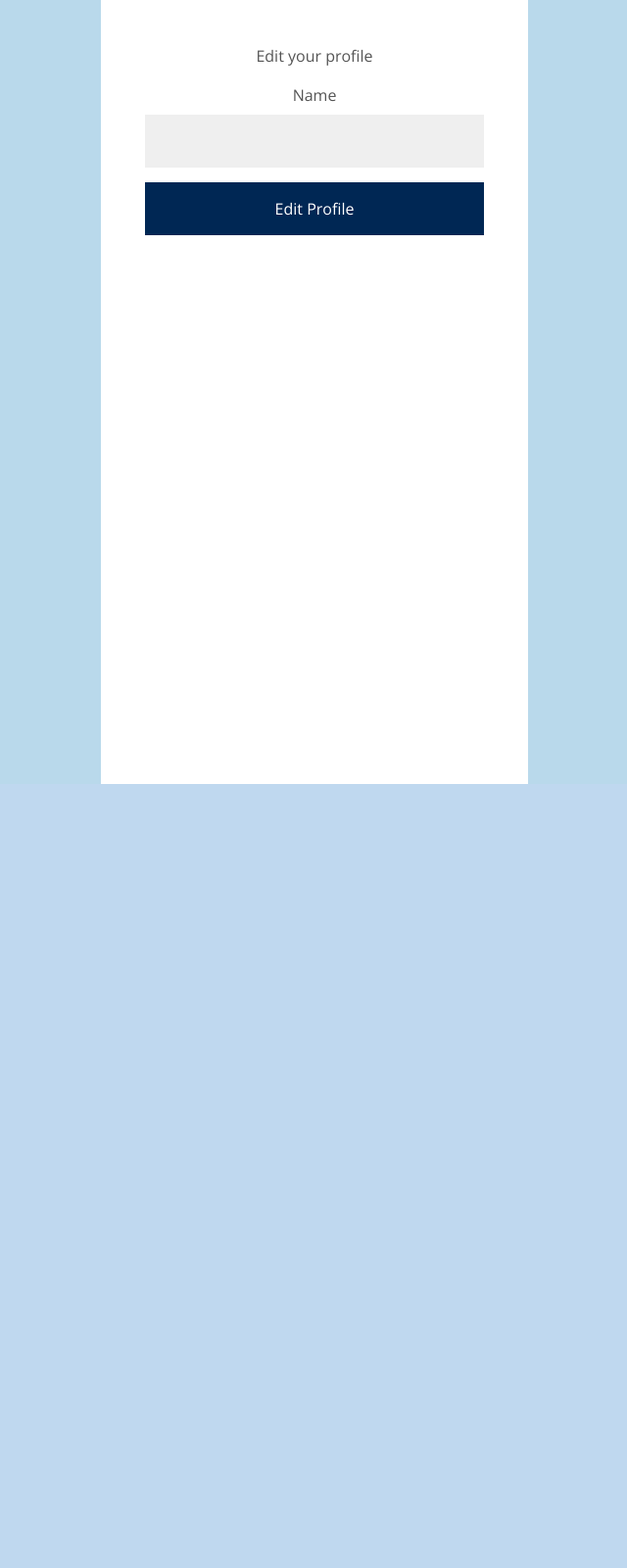
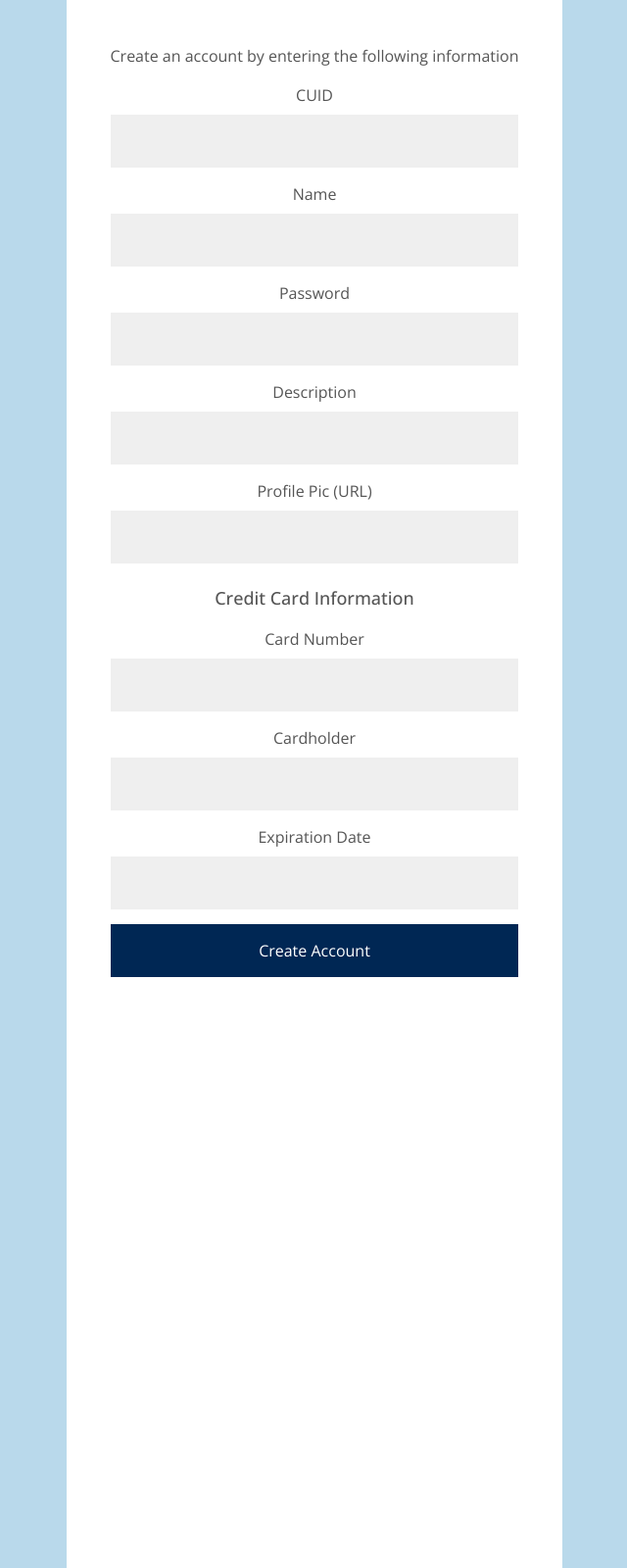
Before and after one commit to nehajannu/w4111-proj1, a Flask app: page /signup in a window 1280 px wide. Shown: the part 120-1720 px from the top of the page at 98% size, without its empty margins (319-959 px from the left). Before the commit the page ends 920 px from the top, so only its background shows below. Run offline with Flask 2, Linux system fonts and the light colour scheme; parts of the project's set-up code (start-up, migrations or seed data) failed here and were passed over; some libraries are stand-ins or nearby versions.

Commit message:
Completed edit user information

```diff
--- a/server.py
+++ b/server.py
@@ -131,6 +131,7 @@
           #Store user info in session, which will be kept until log out
           session['logged_in'] = True
           session['current_user'] = cuid
+          session['password'] = password
           user_info = user_record[0]
           session['username'] = user_info['username']
           session['userdescription'] = user_info['userdescription']
@@ -181,7 +182,29 @@
 @app.route('/settings', methods=['GET','POST'])
 def settings():
   if session.get('logged_in') == True:
-    return render_template("signup.html")
+    if request.method == 'POST':
+      #Update user information
+      username = request.form['username']
+      password = request.form['password']
+      userdescription = request.form['userdescription']
+      profilepic = request.form['profilepic']
+      cursor = g.conn.execute("UPDATE cuuser SET username =%s, password=%s, userdescription=%s, profilepic=%s WHERE cuid = %s", username, password, userdescription, profilepic, session['current_user'])
+      cursor.close()
+      session['username'] = username
+      session['password'] = password
+      session['userdescription'] = userdescription
+      session['profilepic'] = profilepic
+
+      #Show all items that the user has listed
+      cursor = g.conn.execute("SELECT productid, productname, productprice, productimage FROM cuuser NATURAL JOIN manages NATURAL JOIN listed_on NATURAL JOIN product WHERE cuid = %s", session['current_user'])
+      storefront_record = cursor.fetchall()
+      cursor.close()
+      storefront_products = []
+      for result in storefront_record:
+        storefront_products.append((result['productname'],result['productprice'],result['productimage'],result['productid']))
+      return render_template("profile.html", storefront_products = storefront_products)
+    return render_template("settings.html")
+
   #Redirect to login page if user is not logged in
   return redirect(url_for('login'))
 
--- a/static/styles/style.css
+++ b/static/styles/style.css
@@ -439,10 +439,10 @@
 
 /*Add product*/
 .add-product-box {
-  background-size: 100%;
+  background-size: 200%;
   background: rgb(185, 217, 235);
   width: 100%;
-  height: 100%;
+  height: 200%;
   display: flex;
   justify-content: center;
   text-align: center;
--- a/templates/profile.html
+++ b/templates/profile.html
@@ -22,7 +22,7 @@
       <span class="profile-label">Description</span><br />
       <span class="profile-des">{{session['userdescription']}}</span>
     </div>
-    <a href="#" class="btn profile-button"
+    <a href="/settings" class="btn profile-button"
       >Edit profile <i class="fa-solid fa-pen-to-square"></i
     ></a>
   </div>
--- a/templates/signup.html
+++ b/templates/signup.html
@@ -1,17 +1,67 @@
 {% extends "application.html"%} {% block content %}
 <div class="add-product-box">
   <form action="/add_product" method="post" class="add-form">
-    <p>Edit your profile</p>
+    <p>Create an account by entering the following information</p>
+    <label for="cuid">CUID</label><br />
+    <input type="text" name="cuid" id="cuid" class="add-form-input" required />
     <label for="username">Name</label><br />
     <input
       type="text"
       name="username"
       id="username"
       class="add-form-input"
-      value="{{session['username']}}"
       required
     />
-    <input type="submit" value="Edit Profile" class="add-form-button" />
+    <label for="password">Password</label><br />
+    <input
+      type="text"
+      name="password"
+      id="password"
+      class="add-form-input"
+      required
+    />
+    <label for="userdescription">Description</label><br />
+    <input
+      type="text"
+      name="userdescription"
+      id="userdescription"
+      class="add-form-input"
+      required
+    />
+    <label for="profilepic">Profile Pic (URL)</label><br />
+    <input
+      type="text"
+      name="profilepic"
+      id="profilepic"
+      class="add-form-input"
+      required
+    />
+    <h1>Credit Card Information</h1>
+    <label for="creditcardno">Card Number</label><br />
+    <input
+      type="text"
+      name="creditcardno"
+      id="creditcardno"
+      class="add-form-input"
+      required
+    />
+    <label for="creditcardholder">Cardholder</label><br />
+    <input
+      type="text"
+      name="creditcardholder"
+      id="creditcardholder"
+      class="add-form-input"
+      required
+    />
+    <label for="creditcardexpdate">Expiration Date</label><br />
+    <input
+      type="text"
+      name="creditcardexpdate"
+      id="creditcardexpdate"
+      class="add-form-input"
+      required
+    />
+    <input type="submit" value="Create Account" class="add-form-button" />
   </form>
 </div>
 {% endblock %}
```
Also changed, not shown: templates/settings.html (+28 -1 lines).
